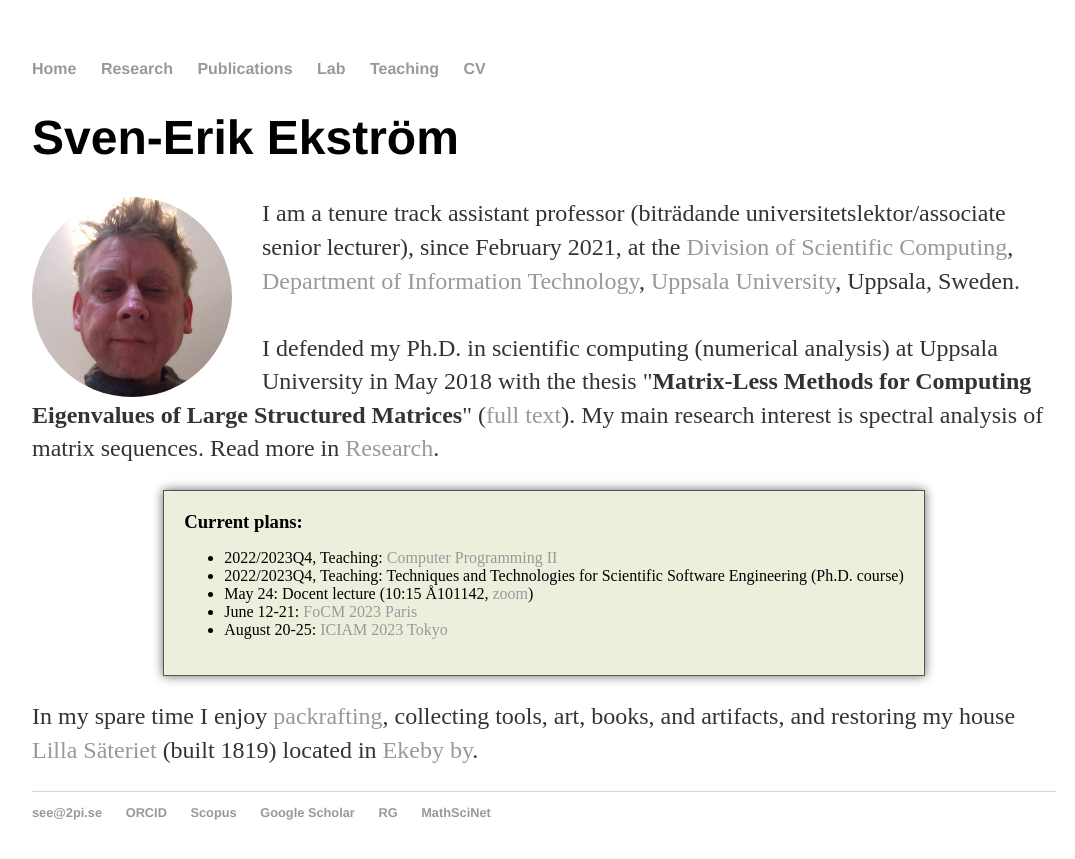
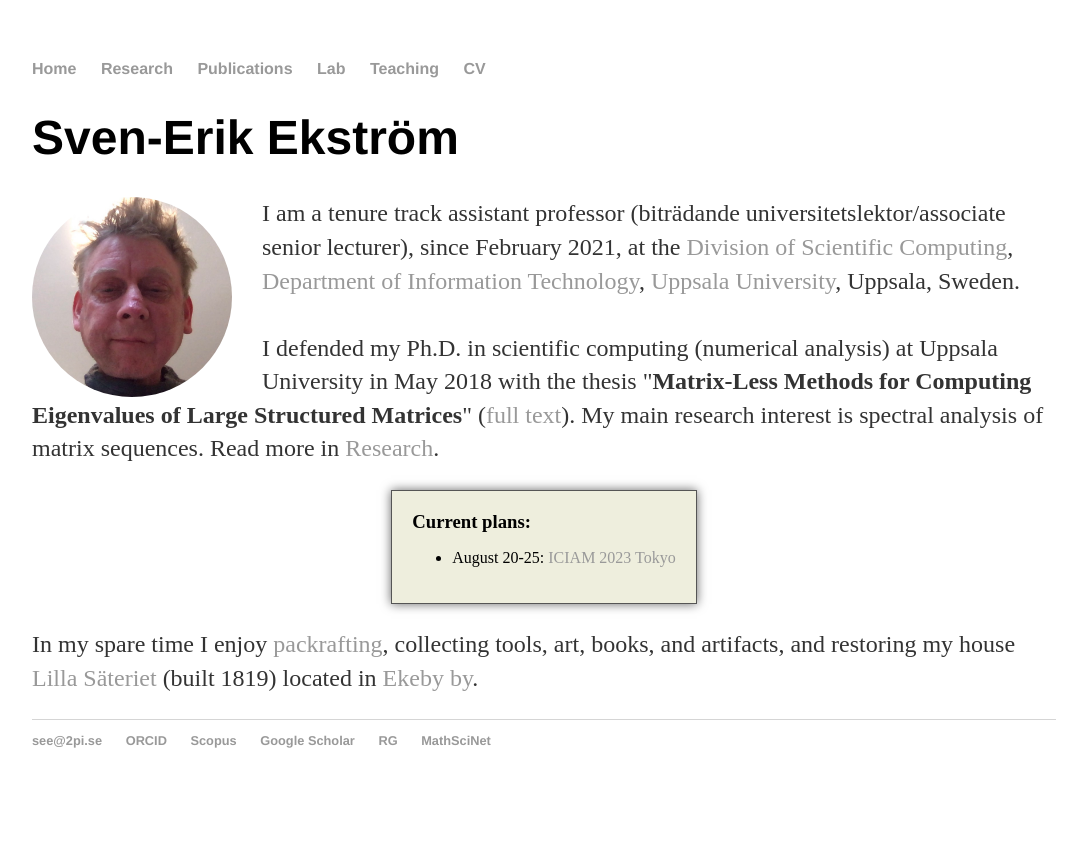
Before and after one commit to sverek/sverek.github.io, a Jekyll site: the page built from index.html, in a window 1280 px wide. Shown: the top 859 px of the page, without its empty margins (96-1171 px from the left). Built offline with Jekyll 4.4.1, drawn with Linux system fonts in a browser that asks for light colours.

Commit message:
Misc updates

```diff
--- a/cv/index.html
+++ b/cv/index.html
@@ -30,6 +30,7 @@ tr:nth-child(odd) {
     <tr><td>2006</td><td>M.Sc., Engineering Physics with specialization Scientific computing, Uppsala University, Sweden.</td></tr>
     <tr><td>2016</td><td>Tekn.Lic., Scientific computing with specialization in numerical analysis, Uppsala University, Sweden.</td></tr>
     <tr><td>2018</td><td>Ph.D., Scientific computing with specialization in numerical analysis, Uppsala University, Sweden.</td></tr>
+    <tr><td>2023</td><td>Docent in Scientific computing with specialization in numerical analysis, Uppsala University,  Uppsala, Sweden.</td></tr>
     </table>
 
     <h2>Work experience</h2>
@@ -67,6 +68,7 @@ tr:nth-child(odd) {
     <tr><td>2019</td><td>GAMM ANLA2019, Chemnitz, Germany. (<a href="https://www.chemnitz-am.de/anla2019/">link</a>)</td></tr>
     <tr><td>2019</td><td>GAMM CSE2019, Ulm, Germany. (<a href="https://www.uni-ulm.de/en/mawi/institut-fuer-numerische-mathematik/forschung/gamm-cse-workshop-2019/">link</a>)</td></tr>
     <tr><td>2021</td><td>CAM Seminar (online), Gothenburg, Sweden. (<a href="https://www.chalmers.se/en/departments/math/research/research-groups/computational-mathematics/Pages/seminars.aspx">link</a>)</td></tr>
+    <tr><td>2023</td><td>FoCM 2023, Paris, France. (<a href="https://focm2023.org/">link</a>)</td></tr>
     </table>
 
     <h2>Grants &amp; scholarships</h2>
@@ -75,6 +77,7 @@ tr:nth-child(odd) {
     <tr><td>Ph.D. grant of the Graduate School in Mathematics and Computing (FMB) (2006) (Full salary for five years Ph.D. + expenses).</td></tr>
     <tr><td>International postdoc grant of the Swedish Research Council (<a href="https://www.vr.se/english/calls-and-decisions/grant-decisions/decisions/2019-03-25-international-postdoc.html">Spring 2019</a>) (Full salary for three years postdoc + expenses, 3.15 MSEK &asymp; 340 kUSD).</td></tr>
     <tr><td>Esseen travel grant 2020, 25 kSEK &asymp; 2.7 kUSD</td></tr>
+    <tr><td>Esseen travel grant 2023, 20 kSEK &asymp; 2.2 kUSD</td></tr>
     </table>
 
     <h2>Miscellaneous</h2>
--- a/index.html
+++ b/index.html
@@ -17,10 +17,6 @@ title: www.2pi.se
   <div class="allSides">
       <h3>Current plans:</h3>
       <ul>
-        <li>2022/2023Q4, Teaching: <a href="https://www.uu.se/en/admissions/freestanding-courses/course/?kKod=1TD722&typ=1">Computer Programming II</a></li>
-        <li>2022/2023Q4, Teaching: Techniques and Technologies for Scientific Software Engineering (Ph.D. course)</li>
-        <li>May 24: Docent lecture (10:15 Å101142, <a href="https://uu-se.zoom.us/j/63339789202 ">zoom</a>)</li>
-        <li>June 12-21: <a href="https://focm2023.org/">FoCM 2023 Paris</a></li>
         <li>August 20-25: <a href="https://iciam2023.org/">ICIAM 2023 Tokyo</a></li>
       </ul>
       </div>
--- a/publications/index.html
+++ b/publications/index.html
@@ -135,6 +135,12 @@ tr:nth-child(odd) {
 		<h2>Preprints</h2>
 		<table>
 			<tr>
+				<td>[pr5]</td>
+				<td>Sven-Erik Ekström, and David Meadon <i><b>On the eigenvalues of Toeplitz matrices with two off-diagonals
+				</b></i> <a href="https://arxiv.org/abs/2305.15107">arXiv:2305.15107</a>
+				</td>
+			</tr>
+			<tr>
 				<td>[pr4]</td>
 				<td> Giovanni Barbarino, Sven-Erik Ekström, Stefano Serra-Capizzano, and Paris Vassalos <i><b>Theoretical results for eigenvalues, singular values, and eigenvectors of (flipped) Toeplitz matrices and related computational proposals
 				</b></i> <a href="https://arxiv.org/abs/2203.06992">arXiv:2203.06992</a>
```
